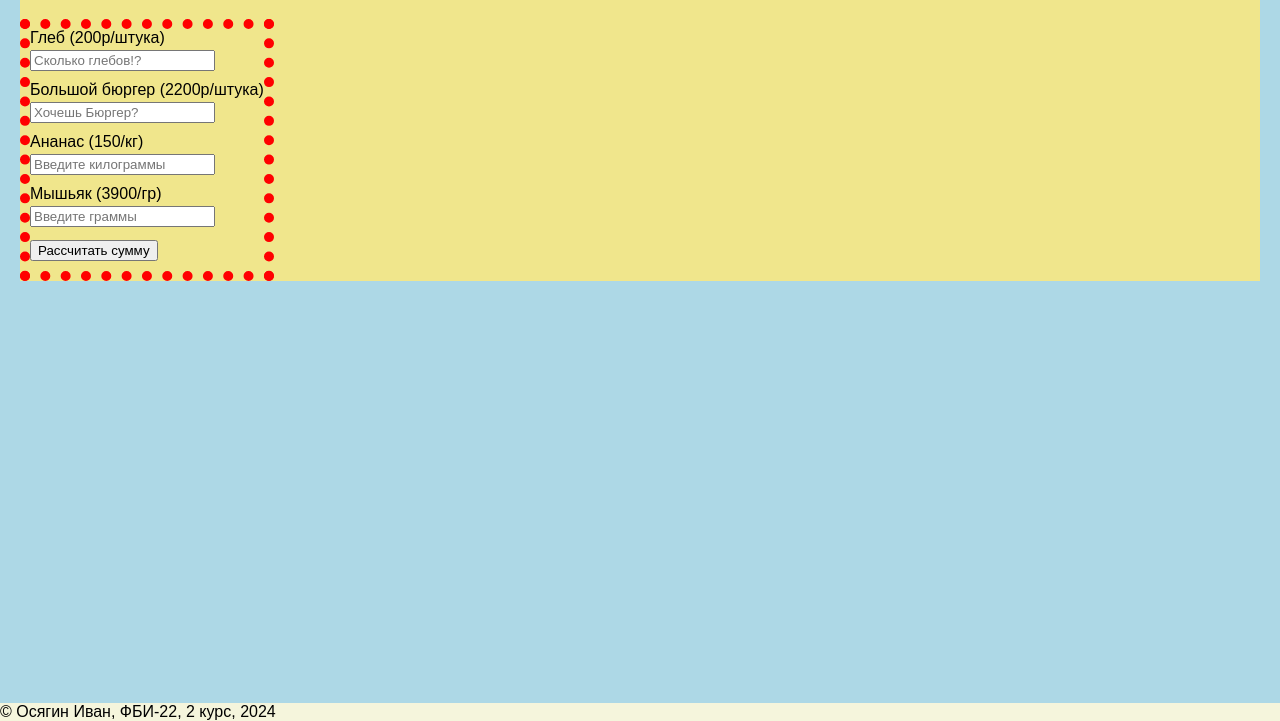
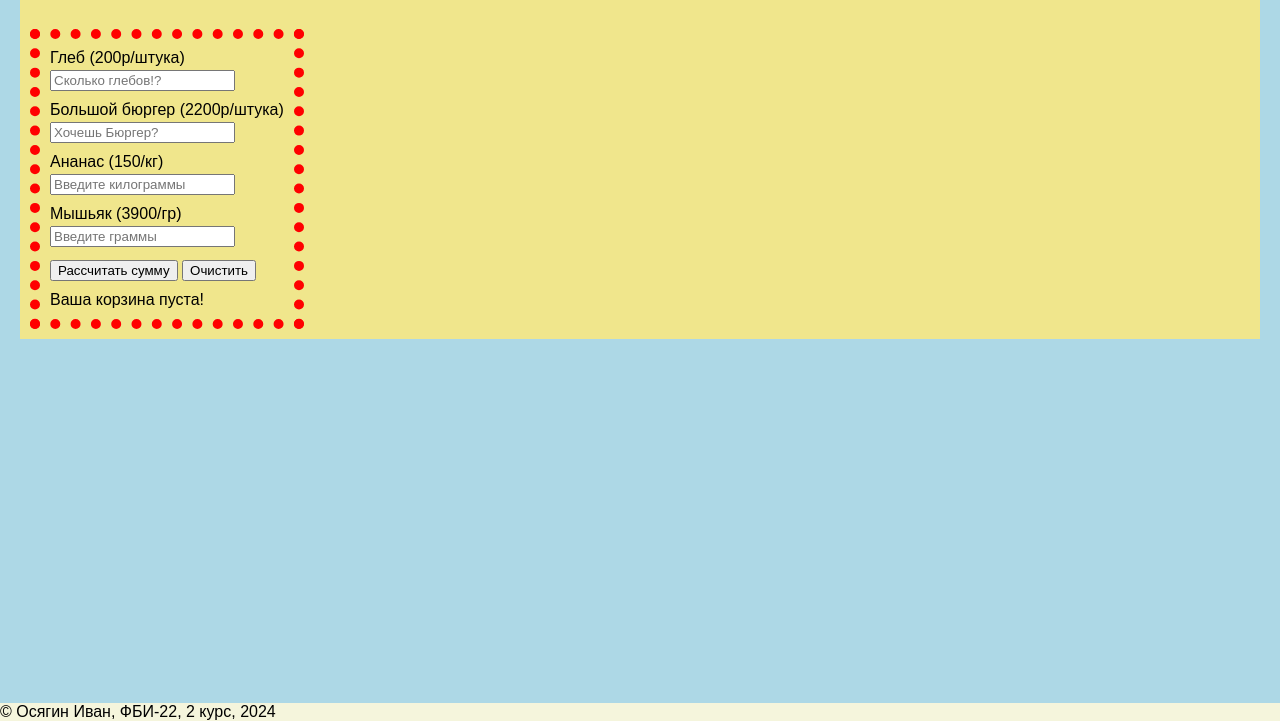
Before and after one commit to augenblickee/Ivan-Osyagin, a plain HTML site: page lab5/card.html in a window 1280 px wide. Both pictures are taken after a click on the button "Рассчитать сумму". Shown: the part 79-800 px from the top of the page. Drawn offline with Linux system fonts and the light colour scheme.

Commit message:
Корзина

```diff
--- a/lab5/card.html
+++ b/lab5/card.html
@@ -12,6 +12,8 @@
             div {
                 border: 10px dotted red;
                 display: inline-block;
+                margin: 10px;
+                padding: 10px;
             }
             input {
                 margin-top: 3px;
@@ -30,10 +32,23 @@
                 let b = parseInt(inputB.value);
                 let c = parseInt(inputC.value);
                 let d = parseInt(inputD.value);
+                if (isNaN(a)) a = 0;
+                if (isNaN(b)) b = 0;
+                if (isNaN(c)) c = 0;
+                if (isNaN(d)) d = 0;
 
                 let result = a * 200 + b * 2200 + c * 150 + d * 3900;
 
-                alert(result);
+                if (result <= 0) document.getElementById('sum').innerHTML = "Ваша корзина пуста!";
+                else document.getElementById('sum').innerHTML = 'Сумма продуктов = ' + result + ' рублей';
+            }
+
+            function nul() {
+                document.getElementById('numberA').value = '';
+                document.getElementById('numberB').value = '';
+                document.getElementById('numberC').value = '';
+                document.getElementById('numberD').value = '';
+                document.getElementById('sum').innerHTML = '';
             }
         </script>
     </head>
@@ -47,15 +62,17 @@
             <h1>Корзина товаров</h1>
             <div>
                 <label>Глеб (200р/штука)</label><br>
-                <input type="number" id="numberA" placeholder="Сколько глебов!?"><br>
+                <input type="number" id="numberA" placeholder="Сколько глебов!?" min="0"><br>
                 <label>Большой бюргер (2200р/штука)</label><br>
-                <input type="number" id="numberB" placeholder="Хочешь Бюргер?"><br>
+                <input type="number" id="numberB" placeholder="Хочешь Бюргер?" min="0"><br>
                 <label>Ананас (150/кг) </label><br>
-                <input type="number" id="numberC" placeholder="Введите килограммы"><br>
+                <input type="number" id="numberC" placeholder="Введите килограммы" min="0"><br>
                 <label>Мышьяк (3900/гр) </label><br>
-                <input type="number" id="numberD" placeholder="Введите граммы"><br>
+                <input type="number" id="numberD" placeholder="Введите граммы" min="0"><br>
+                <input type="button" value="Рассчитать сумму" onclick="Summ()">
+                <input type="button" value="Очистить" onclick="nul()"><br>
+                <label id="sum"></label>
 
-                <input type="button" value="Рассчитать сумму" onclick="Summ()">
             </div>
         </main>
 
```
